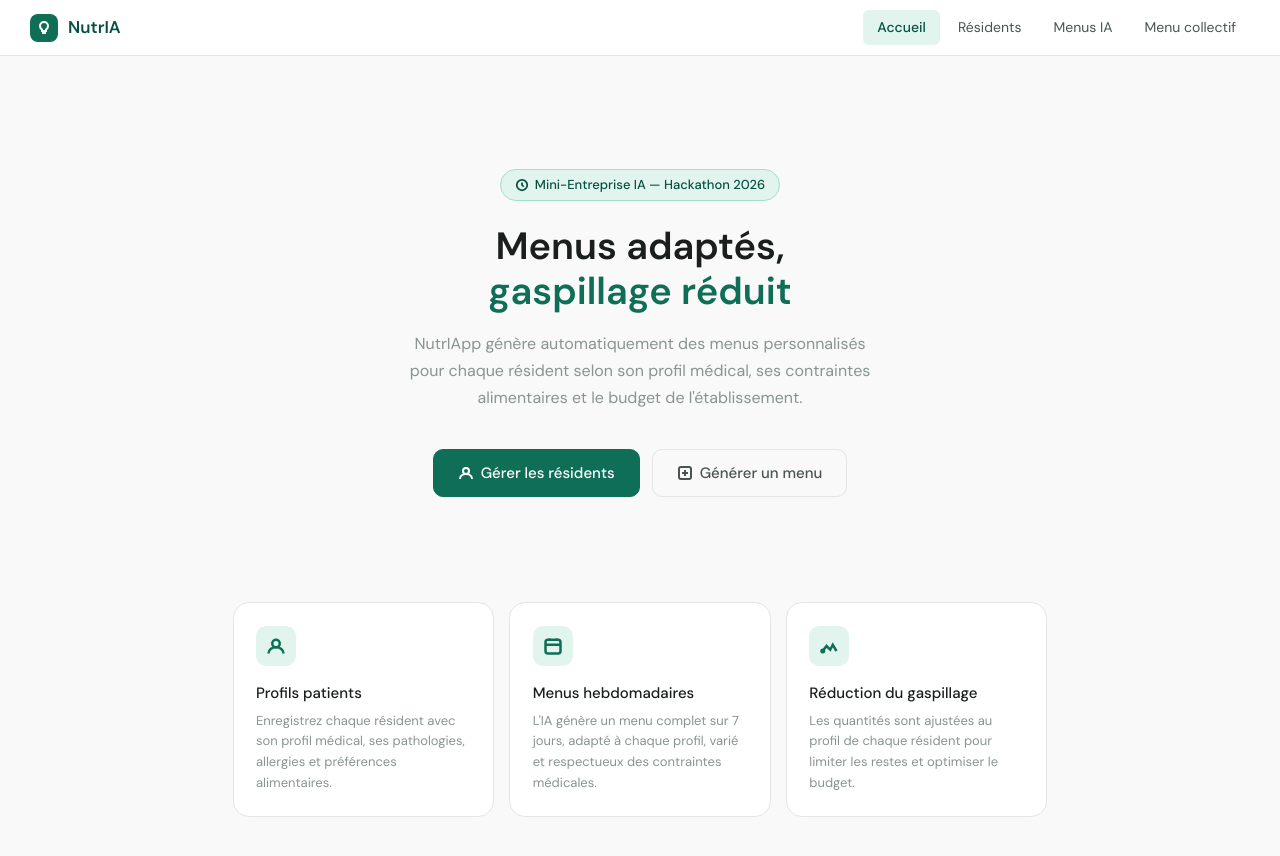
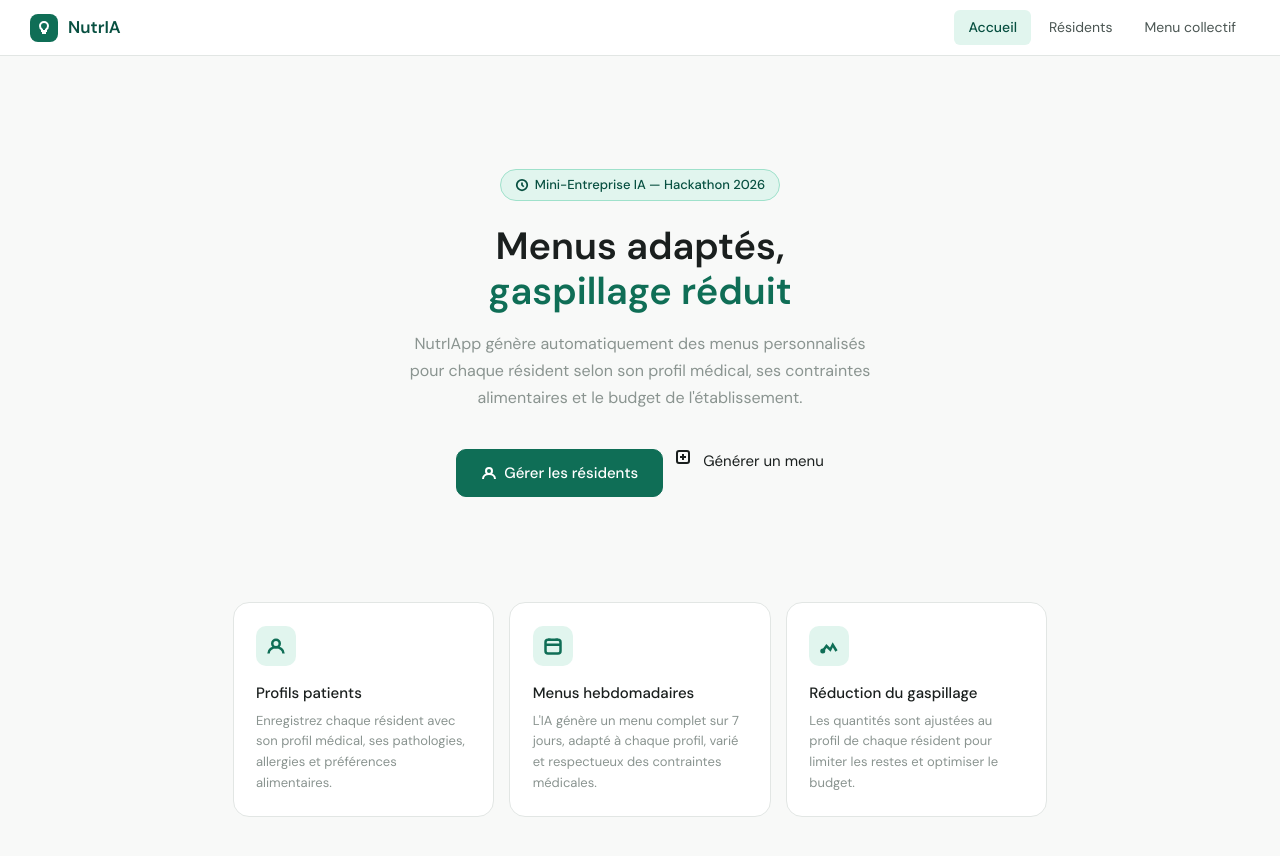
Before and after one commit to maxence660/nutriapp, a plain HTML site: page index.html in a window 1280 px wide. Drawn offline with Linux system fonts and the light colour scheme.

Commit message:
Add files via upload

```diff
--- a/index.html
+++ b/index.html
@@ -75,7 +75,6 @@
   <div class="nav-links">
     <a href="index.html" class="nav-link active">Accueil</a>
     <a href="profils.html" class="nav-link">Résidents</a>
-    <a href="menus.html" class="nav-link">Menus IA</a>
     <a href="menu-collectif.html" class="nav-link">Menu collectif</a>
   </div>
 </nav>
@@ -93,7 +92,6 @@
         <svg class="icon-sm" viewBox="0 0 16 16" fill="none" stroke="currentColor" stroke-width="2"><path d="M8 9A3 3 0 1 0 8 3a3 3 0 0 0 0 6z"/><path d="M2 14c0-3 2.7-5 6-5s6 2 6 5"/></svg>
         Gérer les résidents
       </a>
-      <a href="menus.html" class="btn btn-ghost" style="font-size:15px; padding:11px 24px;">
         <svg class="icon-sm" viewBox="0 0 16 16" fill="none" stroke="currentColor" stroke-width="2"><rect x="2" y="2" width="12" height="12" rx="2"/><path d="M5 8h6M8 5v6"/></svg>
         Générer un menu
       </a>
```
Also changed, not shown: menu-collectif.html (+0 -1 lines), menus.html (+0 -1 lines), profils.html (+0 -1 lines).
